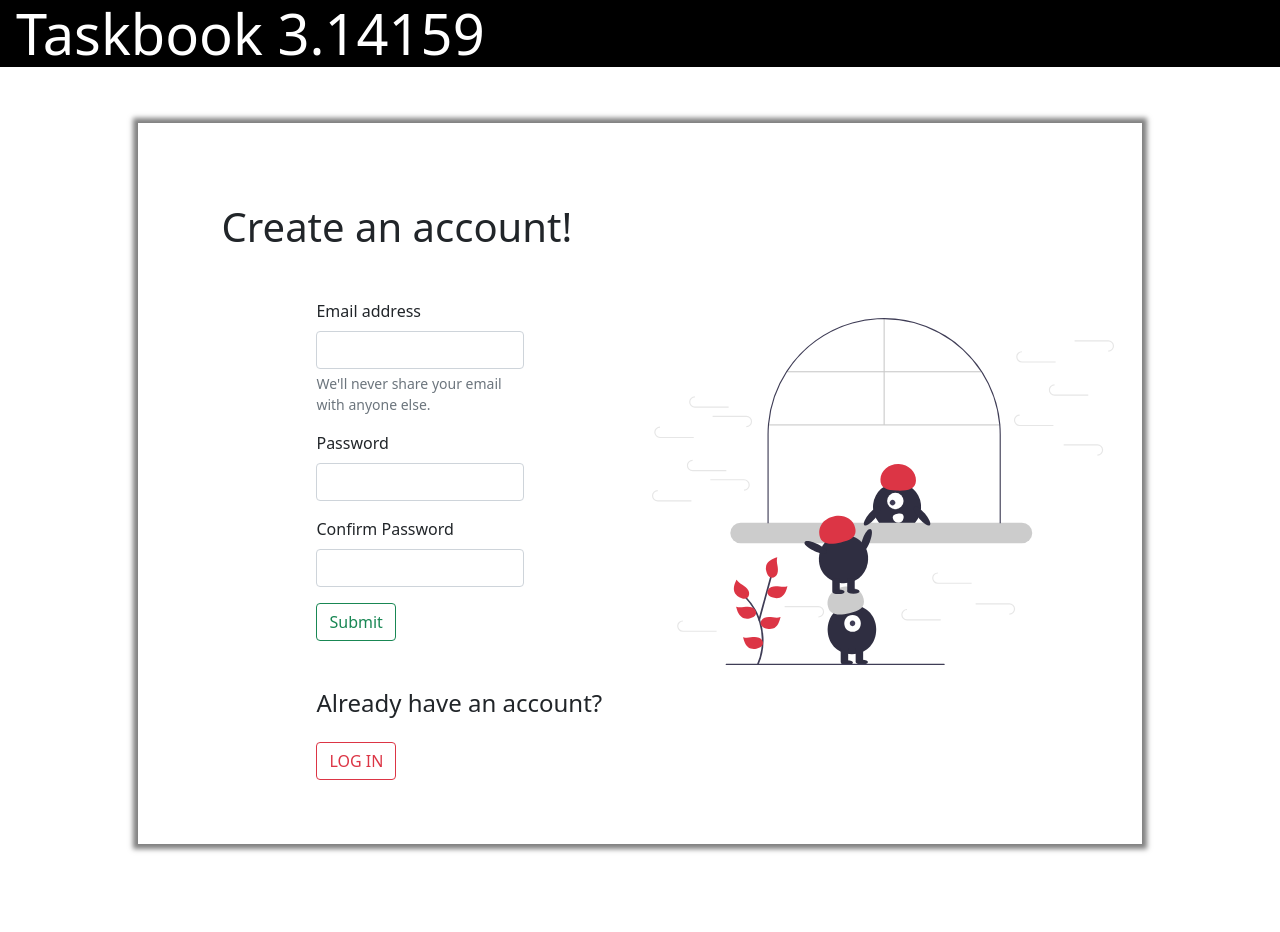
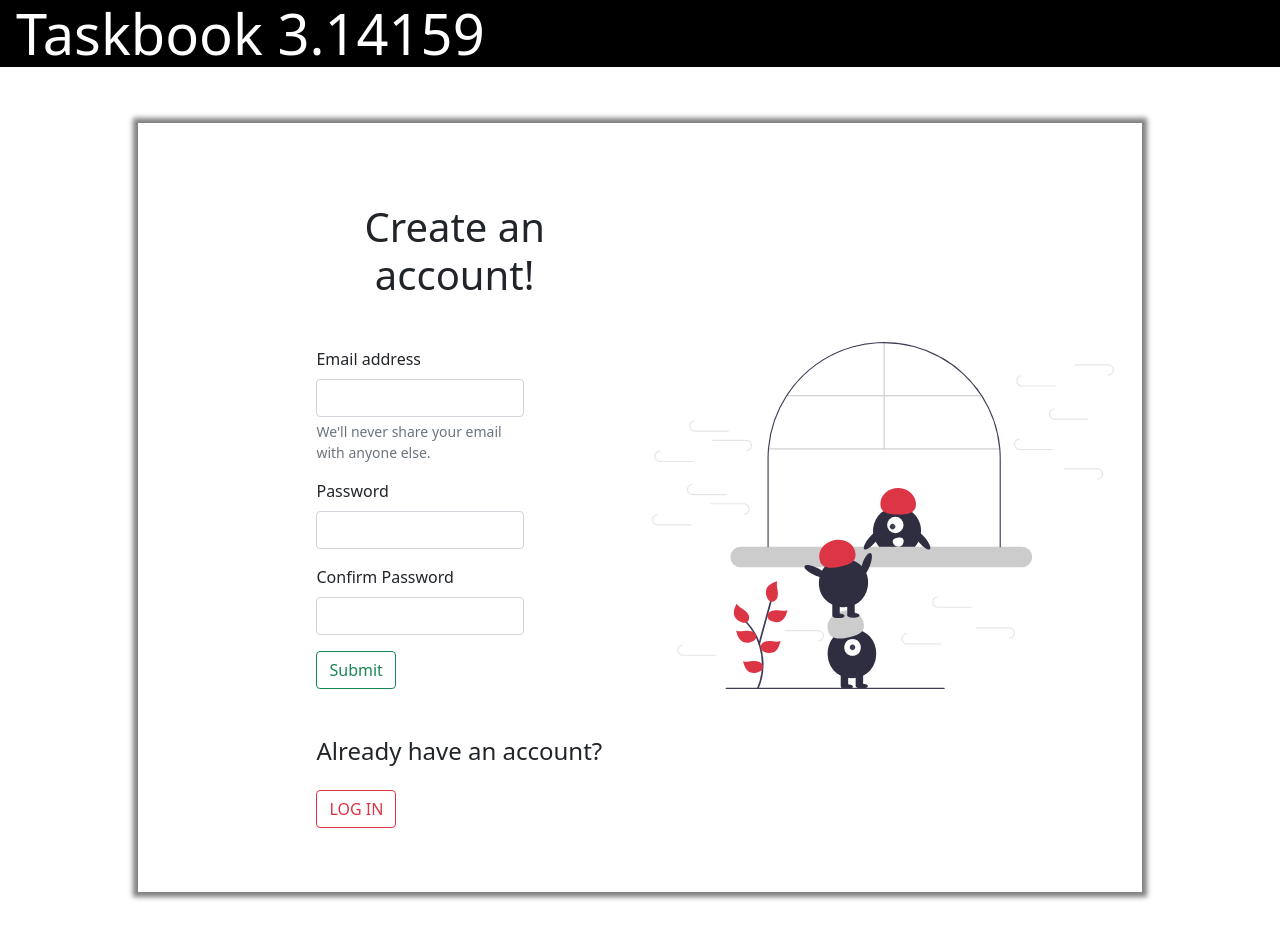
Before and after one commit to ShrutiGupta354/taskbook-SWE, a Flask app: page /register in a window 1280 px wide. Shown: the top 932 px of the page. Before the commit the page ends 852 px from the top, so only its background shows below. Run offline with Flask 2, Linux system fonts and the light colour scheme.

Commit message:
corrected the margin on signup page

```diff
--- a/templates/register.html
+++ b/templates/register.html
@@ -12,7 +12,7 @@
             <!-- left form -->
             <div class="row text-center mt-3">
                 <div class="col">
-                    <h1>Create an account!</h1>
+                    <h1 style="margin-left: 25%;">Create an account!</h1>
                 </div>
             </div>
 
```
